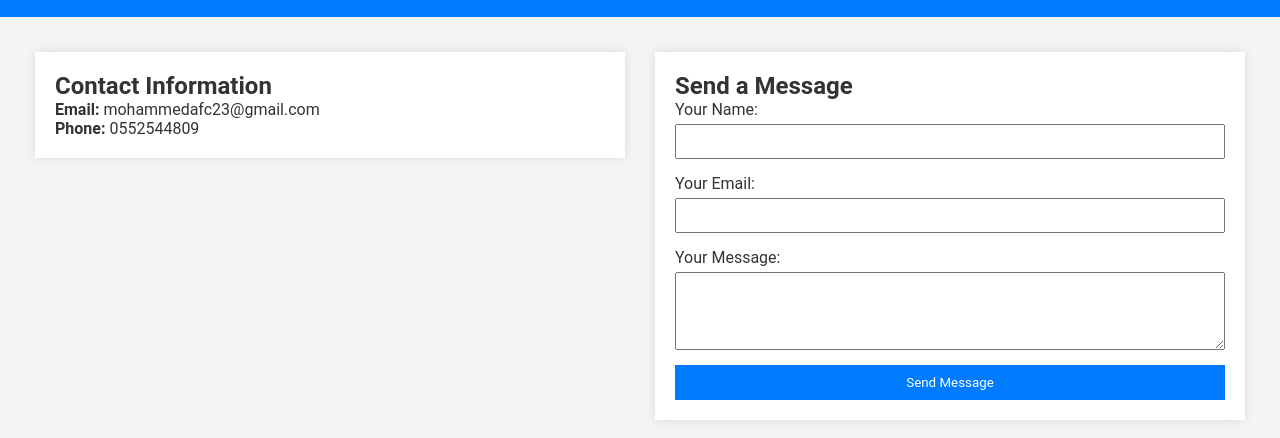
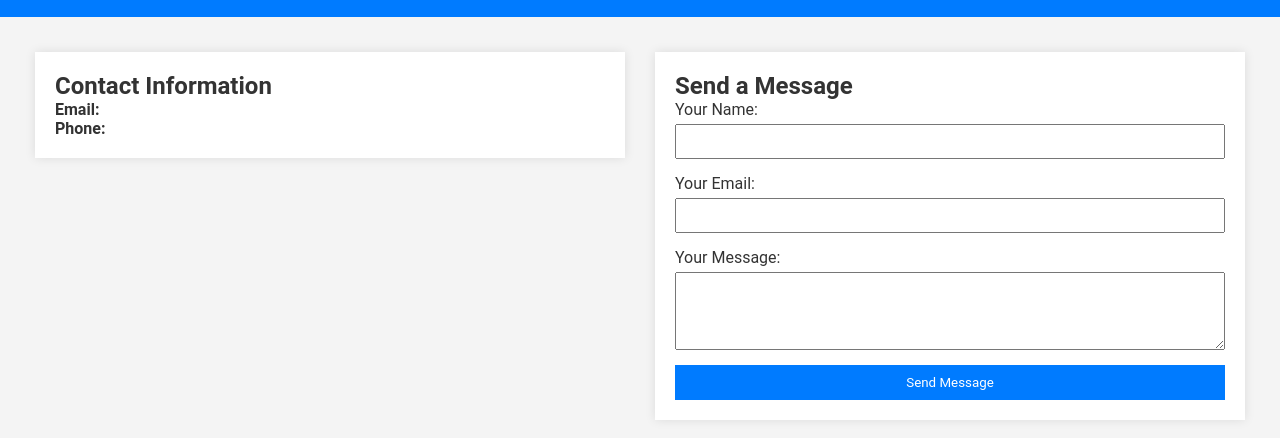
Before and after one commit to iimo23/simple-profile-website, a plain HTML site: page final project/Contact.html in a window 1280 px wide. Shown: the part 160-598 px from the top of the page. Drawn offline with Linux system fonts and the light colour scheme.

Commit message:
Update Contact.html

```diff
--- a/final project/Contact.html
+++ b/final project/Contact.html
@@ -1,5 +1,5 @@
 <!DOCTYPE html>
-<!--Mohammed Alwan  441052070-->
+
 <html>
 <head>
     <title>Contact </title>
@@ -120,8 +120,8 @@ nav ul{
         <article>
             <h2>Contact Information</h2>
             <ul>
-                <li><strong>Email:</strong> mohammedafc23@gmail.com</li>
-                <li><strong>Phone:</strong> 0552544809</li>
+                <li><strong>Email:</strong> </li>
+                <li><strong>Phone:</strong> </li>
             </ul>
         </article>
 
```
